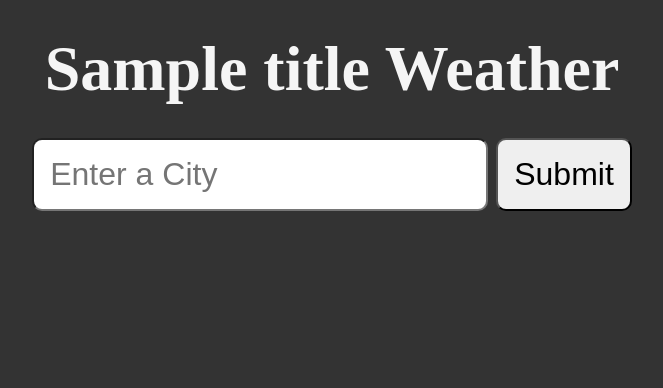
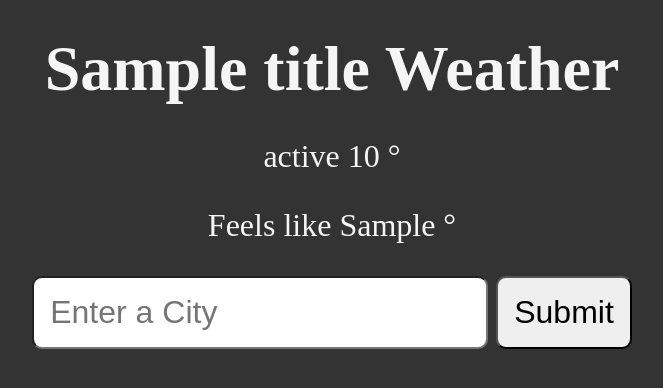
Before and after one commit to kekedezha/Weather_App_Flask, a Flask app: template templates/weather.html in a window 1280 px wide. Shown: the top 388 px of the page, without its empty margins (308-971 px from the left). Run offline with Flask 3, Linux system fonts and the light colour scheme; the template is opened without the code that fills it: most values are stand-ins (such as "Sample title", 1, 10 or a date in 2020); parts of the project's set-up code (start-up, migrations or seed data) failed here and were passed over.

Commit message:
udpated weather.py file

```diff
--- a/templates/weather.html
+++ b/templates/weather.html
@@ -11,7 +11,10 @@
   </head>
 
   <body>
-    <h1>{{title}} Weather</h1>
+    <h1>{{ title }} Weather</h1>
+    <p>{{ status }} {{ temp }} &deg;</p>
+    <p>Feels like {{ feels_like }} &deg;</p>
+
     <form action="/weather">
       <input type="text" name="city" id="city" placeholder="Enter a City" />
       <button type="submit">Submit</button>
```
